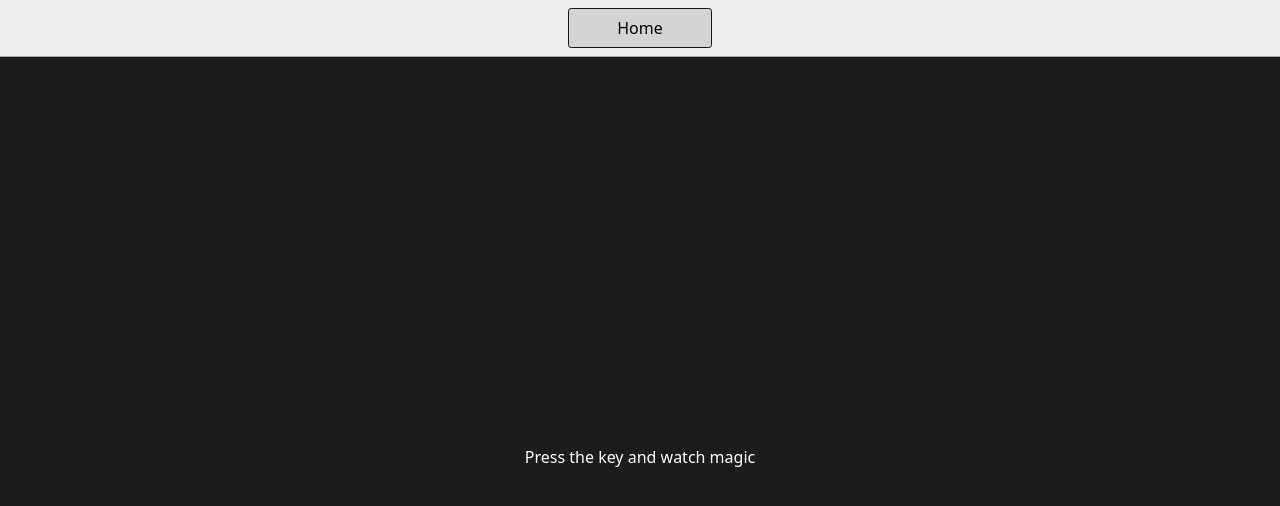
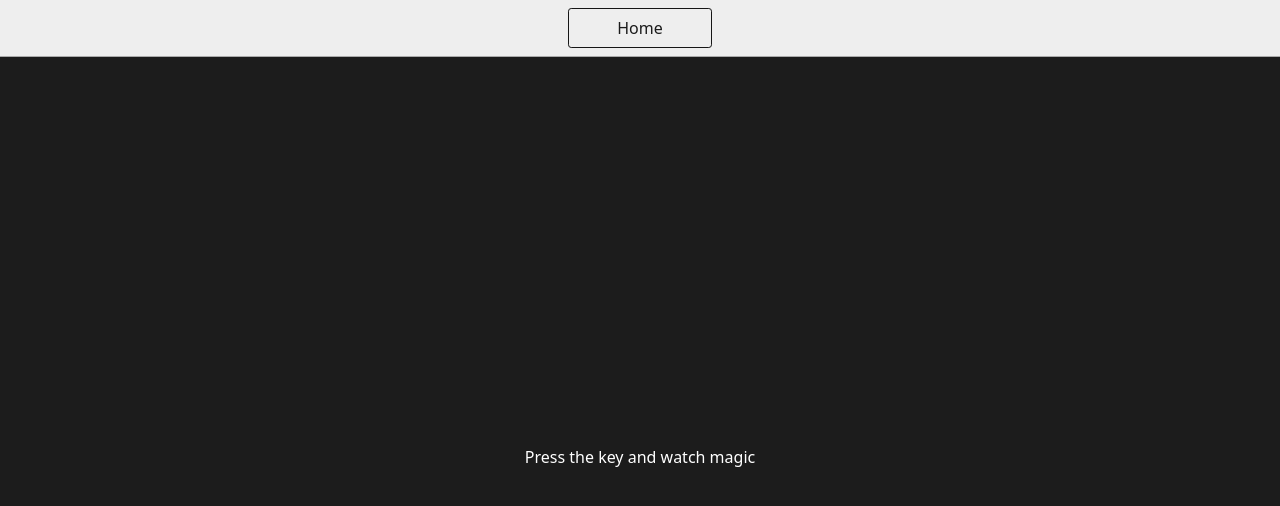
Before and after one commit to akgupta55/JavaScript-learning-project.github.io, a plain HTML site: page 5-keyboard/index.html in a window 1280 px wide. Drawn offline with Linux system fonts and the light colour scheme; files that its build step writes are made by us from their sources.

Commit message:
Update index.html

```diff
--- a/5-keyboard/index.html
+++ b/5-keyboard/index.html
@@ -31,7 +31,7 @@
   </head>
   <body>
     <nav>
-      <a href="/" aria-current="page">Home</a>
+      <a href="https://akgupta55.github.io/JavaScript-learning-project.github.io/">Home</a>
     </nav>
     <div class="project">
       <div id="insert">
```
